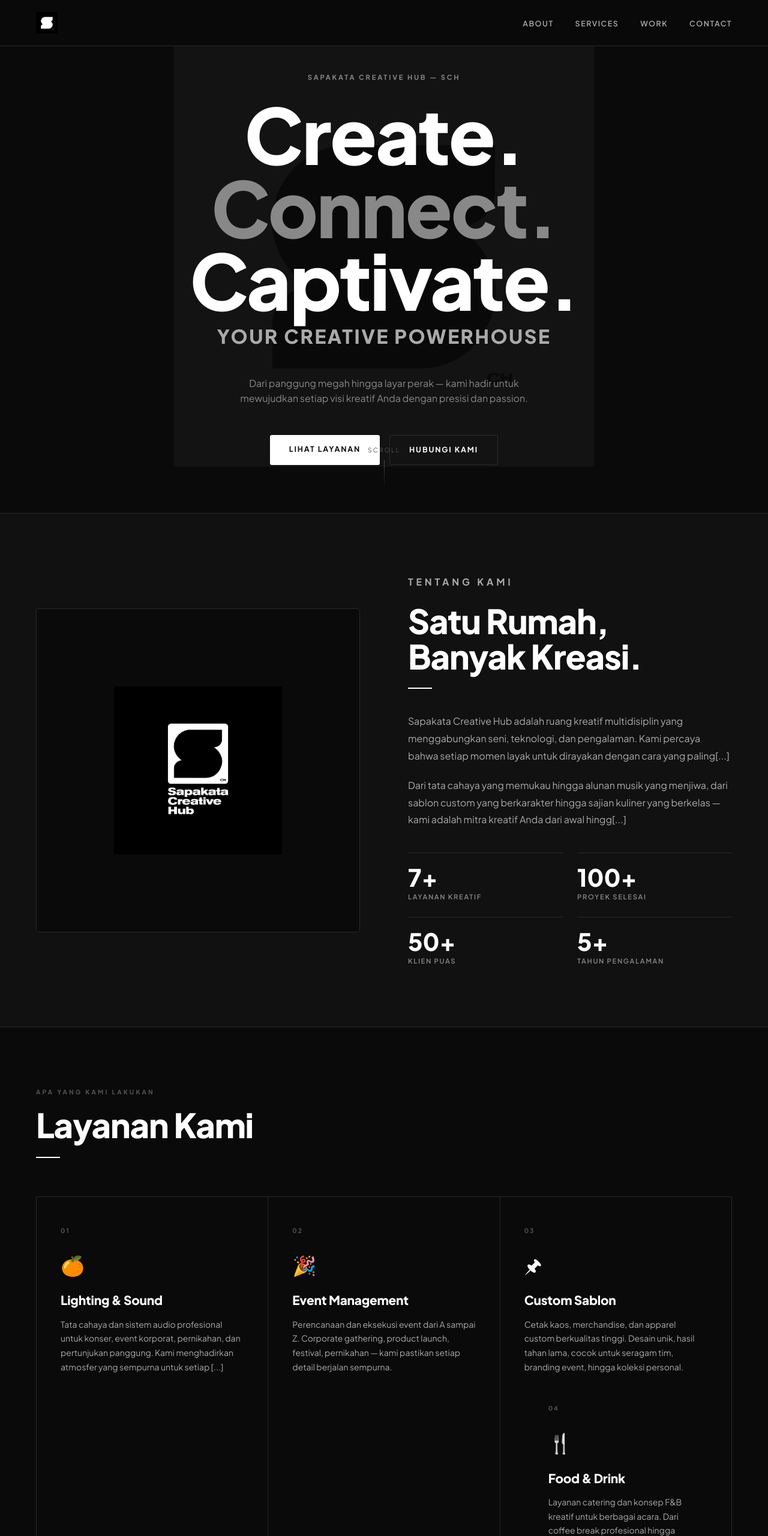
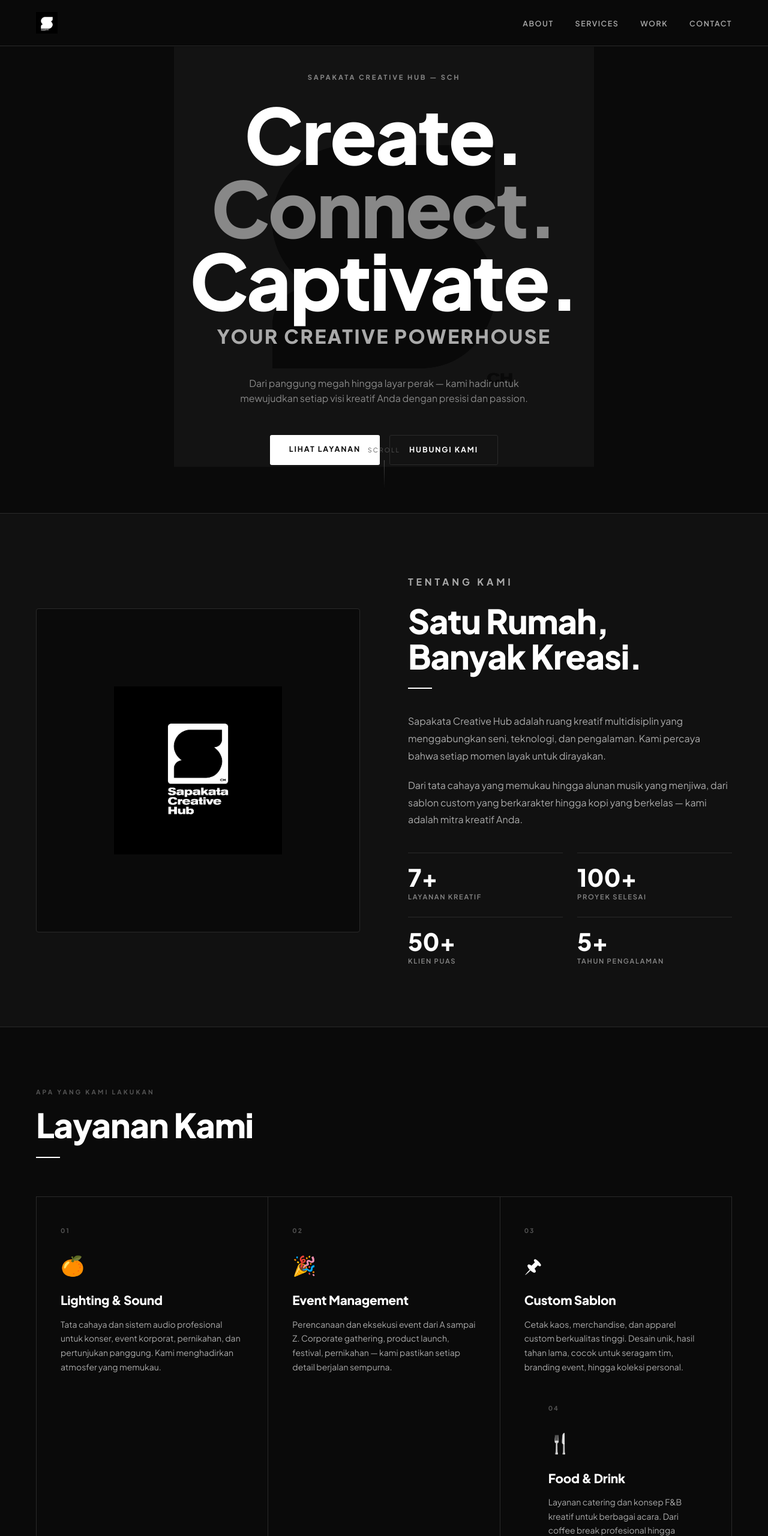
Before and after one commit to sapakata/sapakata.github.io, a plain HTML site: page index.html in a window 1280 px wide. Shown: the top 2560 px of the page at 60% size. Drawn offline with Linux system fonts and the light colour scheme; no server answers.

Commit message:
Update index.html
Signed-off-by: sapakata <christianferiandrelubis@gmail.com>

```diff
--- a/index.html
+++ b/index.html
@@ -19,7 +19,7 @@
   <!-- ===== NAVBAR ===== -->
   <nav>
     <a href="#hero" class="nav-logo">
-      <img src="assets/logo/sapakata n-02.png" alt="Sapakata Creative Hub" />
+      <img src="assets/logo/sapakata n-08.png" alt="Sapakata Creative Hub" />
     </a>
     <ul class="nav-links">
       <li><a href="#about">About</a></li>
@@ -73,10 +73,10 @@
         <h2 class="section-title reveal">Satu Rumah,<br />Banyak Kreasi.</h2>
         <div class="divider reveal"></div>
         <p class="reveal">
-          Sapakata Creative Hub adalah ruang kreatif multidisiplin yang menggabungkan seni, teknologi, dan pengalaman. Kami percaya bahwa setiap momen layak untuk dirayakan dengan cara yang paling[...]
+          Sapakata Creative Hub adalah ruang kreatif multidisiplin yang menggabungkan seni, teknologi, dan pengalaman. Kami percaya bahwa setiap momen layak untuk dirayakan.
         </p>
         <p class="reveal">
-          Dari tata cahaya yang memukau hingga alunan musik yang menjiwa, dari sablon custom yang berkarakter hingga sajian kuliner yang berkelas — kami adalah mitra kreatif Anda dari awal hingg[...]
+          Dari tata cahaya yang memukau hingga alunan musik yang menjiwa, dari sablon custom yang berkarakter hingga kopi yang berkelas — kami adalah mitra kreatif Anda.
         </p>
         <div class="about-stats">
           <div class="stat-box reveal">
@@ -114,7 +114,7 @@
         <p class="service-num">01</p>
         <span class="service-icon">&#127818;</span>
         <h3 class="service-name">Lighting &amp; Sound</h3>
-        <p class="service-desc">Tata cahaya dan sistem audio profesional untuk konser, event korporat, pernikahan, dan pertunjukan panggung. Kami menghadirkan atmosfer yang sempurna untuk setiap [...]
+        <p class="service-desc">Tata cahaya dan sistem audio profesional untuk konser, event korporat, pernikahan, dan pertunjukan panggung. Kami menghadirkan atmosfer yang memukau.
       </div>
 
       <div class="service-card reveal">
@@ -149,7 +149,7 @@
         <p class="service-num">06</p>
         <span class="service-icon">&#127911;</span>
         <h3 class="service-name">Music Production</h3>
-        <p class="service-desc">Rekaman, mixing, dan mastering di studio dengan peralatan profesional. Dari single indie hingga album penuh — kami wujudkan suara Anda menjadi karya yang siap ri[...]
+        <p class="service-desc">Rekaman, mixing, dan mastering di studio dengan peralatan profesional. Dari single indie hingga album penuh — kami wujudkan suara Anda menjadi karya yang siap rilis.
       </div>
 
       <div class="service-card reveal">
@@ -198,7 +198,7 @@
     <div class="ig-section reveal">
       <p class="ig-label">
         <span>&#x1F4F7;</span> Terbaru dari Instagram
-        <a href="https://www.instagram.com/sapakata.creativehub/" target="_blank" rel="noopener">@sapakata.creativehub</a>
+        <a href="https://www.instagram.com/sapakata_audiocraft/" target="_blank" rel="noopener">@sapakata_audiocraft</a>
       </p>
       <div class="photo-grid" id="instagram-grid">
         <!-- Diisi oleh script.js via Behold API -->
```
